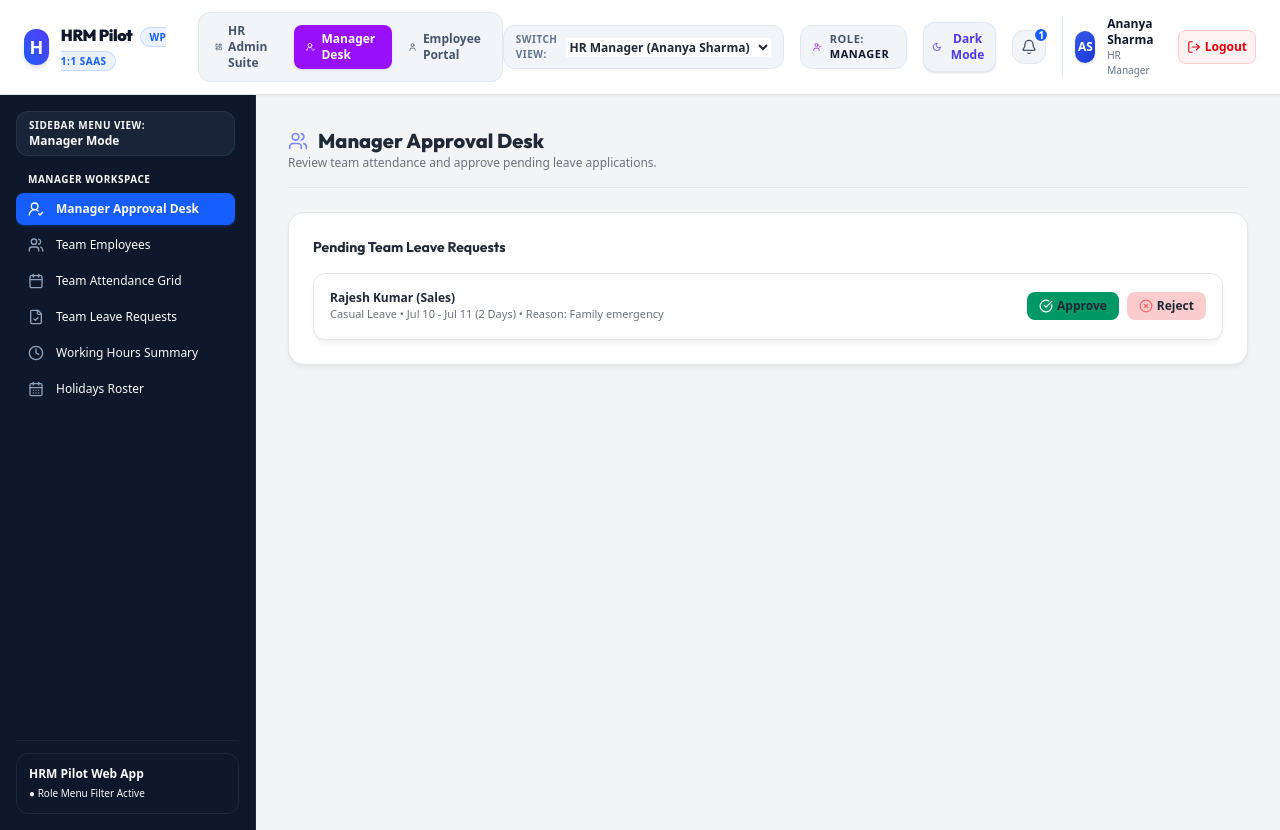
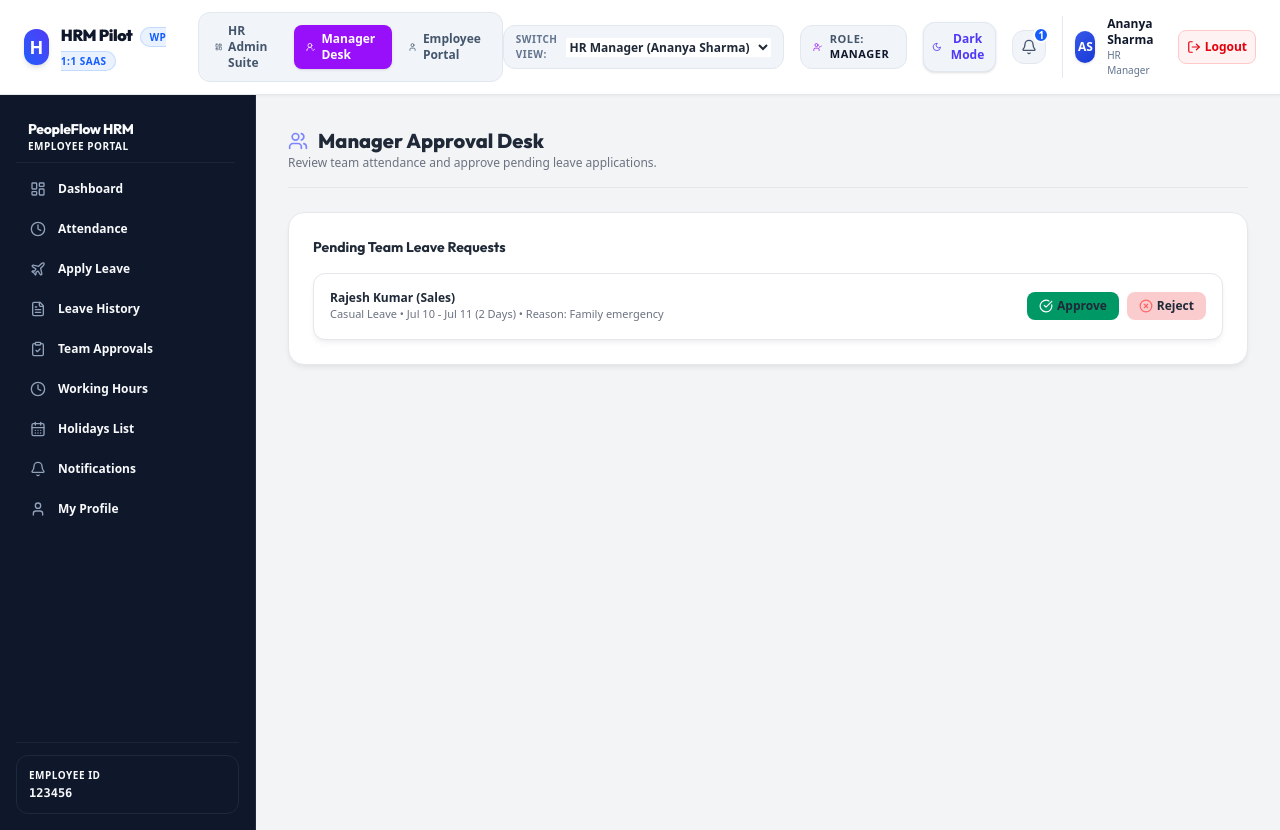
Before and after one commit to harsh12356-44/hrm-pilot-web-app, a Next.js app: page /manager in a window 1280 px wide. Built offline with nearby package versions, Linux system fonts and the light colour scheme.

Commit message:
Matched exact 9 sidebar menu options for Employee/Manager portal matching user screenshot

```diff
--- a/src/components/Sidebar.tsx
+++ b/src/components/Sidebar.tsx
@@ -21,6 +21,10 @@ import {
   ShieldAlert,
   UserCheck,
   User,
+  Plane,
+  FileText,
+  ClipboardCheck,
+  Bell,
 } from 'lucide-react';
 
 interface SidebarProps {
@@ -57,7 +61,7 @@ export default function Sidebar({ currentTab, role }: SidebarProps) {
     ? 'MANAGER'
     : activeRole;
 
-  // Role-specific Sidebar Sections
+  // 1. Admin Suite Sections
   const adminSections = [
     {
       title: 'CORE MANAGEMENT',
@@ -98,61 +102,46 @@ export default function Sidebar({ currentTab, role }: SidebarProps) {
     },
   ];
 
-  const managerSections = [
+  // 2. Exact Employee Portal Menu Options (Matching User Screenshot 1)
+  const employeeSections = [
     {
-      title: 'MANAGER WORKSPACE',
+      title: '',
       items: [
-        { id: 'manager-desk', label: 'Manager Approval Desk', icon: UserCheck2, href: '/manager' },
-        { id: 'employees', label: 'Team Employees', icon: Users, href: '/admin/employees' },
-        { id: 'attendance', label: 'Team Attendance Grid', icon: Calendar, href: '/admin/attendance' },
-        { id: 'leave-records', label: 'Team Leave Requests', icon: FileCheck, href: '/admin/leave-records' },
-        { id: 'working-hours', label: 'Working Hours Summary', icon: Clock, href: '/admin/working-hours' },
-        { id: 'holidays', label: 'Holidays Roster', icon: CalendarDays, href: '/admin/holidays' },
+        { id: 'dashboard', label: 'Dashboard', icon: LayoutDashboard, href: '/employee' },
+        { id: 'attendance', label: 'Attendance', icon: Clock, href: '/admin/attendance' },
+        { id: 'apply-leave', label: 'Apply Leave', icon: Plane, href: '/admin/leave-records' },
+        { id: 'leave-history', label: 'Leave History', icon: FileText, href: '/admin/leave-records' },
+        { id: 'team-approvals', label: 'Team Approvals', icon: ClipboardCheck, href: '/manager' },
+        { id: 'working-hours', label: 'Working Hours', icon: Clock, href: '/admin/working-hours' },
+        { id: 'holidays', label: 'Holidays List', icon: CalendarDays, href: '/admin/holidays' },
+        { id: 'notifications', label: 'Notifications', icon: Bell, href: '/admin/audit-logs' },
+        { id: 'profile', label: 'My Profile', icon: User, href: '/admin/settings' },
       ],
     },
   ];
 
-  const employeeSections = [
-    {
-      title: 'EMPLOYEE PORTAL',
-      items: [
-        { id: 'employee-portal', label: 'Punch Clock & Portal', icon: User, href: '/employee' },
-        { id: 'attendance', label: 'My Attendance Log', icon: Calendar, href: '/admin/attendance' },
-        { id: 'leave-records', label: 'My Leave Applications', icon: FileCheck, href: '/admin/leave-records' },
-        { id: 'holidays', label: 'Public Holidays', icon: CalendarDays, href: '/admin/holidays' },
-      ],
-    },
-  ];
-
-  const sections =
-    effectiveRole === 'EMPLOYEE'
-      ? employeeSections
-      : effectiveRole === 'MANAGER'
-      ? managerSections
-      : adminSections;
+  const sections = effectiveRole === 'ADMIN' ? adminSections : employeeSections;
 
   return (
     <aside className="w-64 bg-[#0f172a] border-r border-slate-800 text-slate-300 min-h-[calc(100vh-65px)] p-4 flex flex-col justify-between shrink-0 transition-all duration-200">
-      <div className="space-y-5 overflow-y-auto max-h-[calc(100vh-140px)] pr-1">
-        {/* Role Badge Indicator in Sidebar */}
-        <div className="px-3 py-1.5 rounded-xl bg-slate-800/80 border border-slate-700/60 mb-2">
-          <p className="text-[10px] font-bold uppercase tracking-wider text-slate-400">Sidebar Menu View:</p>
-          <p className="text-xs font-extrabold text-blue-400">
-            {effectiveRole === 'ADMIN'
-              ? 'Super Admin Mode'
-              : effectiveRole === 'MANAGER'
-              ? 'Manager Mode'
-              : 'Employee Mode'}
-          </p>
+      <div className="space-y-4 overflow-y-auto max-h-[calc(100vh-140px)] pr-1">
+        {/* Brand Header for Portal View */}
+        {effectiveRole !== 'ADMIN' && (
+          <div className="px-3 py-2 border-b border-slate-800/80 mb-2">
+            <p className="text-sm font-extrabold text-white tracking-tight font-heading">PeopleFlow HRM</p>
+            <p className="text-[10px] text-slate-400 uppercase tracking-wider font-semibold">Employee Portal</p>
           </div>
+        )}
 
         {sections.map((sec, idx) => (
           <div key={idx} className="space-y-1.5">
+            {sec.title && (
               <div className="px-3 pt-2">
                 <p className="text-[10px] font-bold tracking-wider text-slate-400 uppercase">
                   {sec.title}
                 </p>
               </div>
+            )}
             <nav className="space-y-1">
               {sec.items.map((item) => {
                 const Icon = item.icon;
@@ -161,10 +150,10 @@ export default function Sidebar({ currentTab, role }: SidebarProps) {
                   <Link
                     key={item.id}
                     href={item.href}
-                    className={`flex items-center space-x-3 px-3 py-2 rounded-lg text-xs font-medium transition-all ${
+                    className={`flex items-center space-x-3 px-3.5 py-2.5 rounded-xl text-xs font-semibold transition-all ${
                       isActive
-                        ? 'bg-blue-600 text-white font-semibold shadow-sm shadow-blue-600/30'
-                        : 'text-slate-400 hover:text-slate-100 hover:bg-slate-800/70'
+                        ? 'bg-blue-600 text-white shadow-md shadow-blue-600/30 font-bold'
+                        : 'text-slate-400 hover:text-white hover:bg-slate-800/70'
                     }`}
                   >
                     <Icon className={`w-4 h-4 shrink-0 ${isActive ? 'text-white' : 'text-slate-400'}`} />
@@ -177,11 +166,11 @@ export default function Sidebar({ currentTab, role }: SidebarProps) {
         ))}
       </div>
 
-      {/* Footer info badge */}
+      {/* Footer Employee ID Info Box (Matching Screenshot 1) */}
       <div className="pt-3 border-t border-slate-800/80">
-        <div className="p-3 rounded-xl bg-slate-900 border border-slate-800 text-left space-y-1">
-          <p className="text-xs font-bold text-slate-200">HRM Pilot Web App</p>
-          <p className="text-[10px] text-emerald-400 font-medium">● Role Menu Filter Active</p>
+        <div className="p-3 rounded-xl bg-slate-900 border border-slate-800 text-left space-y-0.5">
+          <p className="text-[10px] font-bold text-slate-400 uppercase tracking-wider">Employee ID</p>
+          <p className="text-xs font-mono font-bold text-white">123456</p>
         </div>
       </div>
     </aside>
```
Lines whose indentation alone changed are shown as unchanged.
